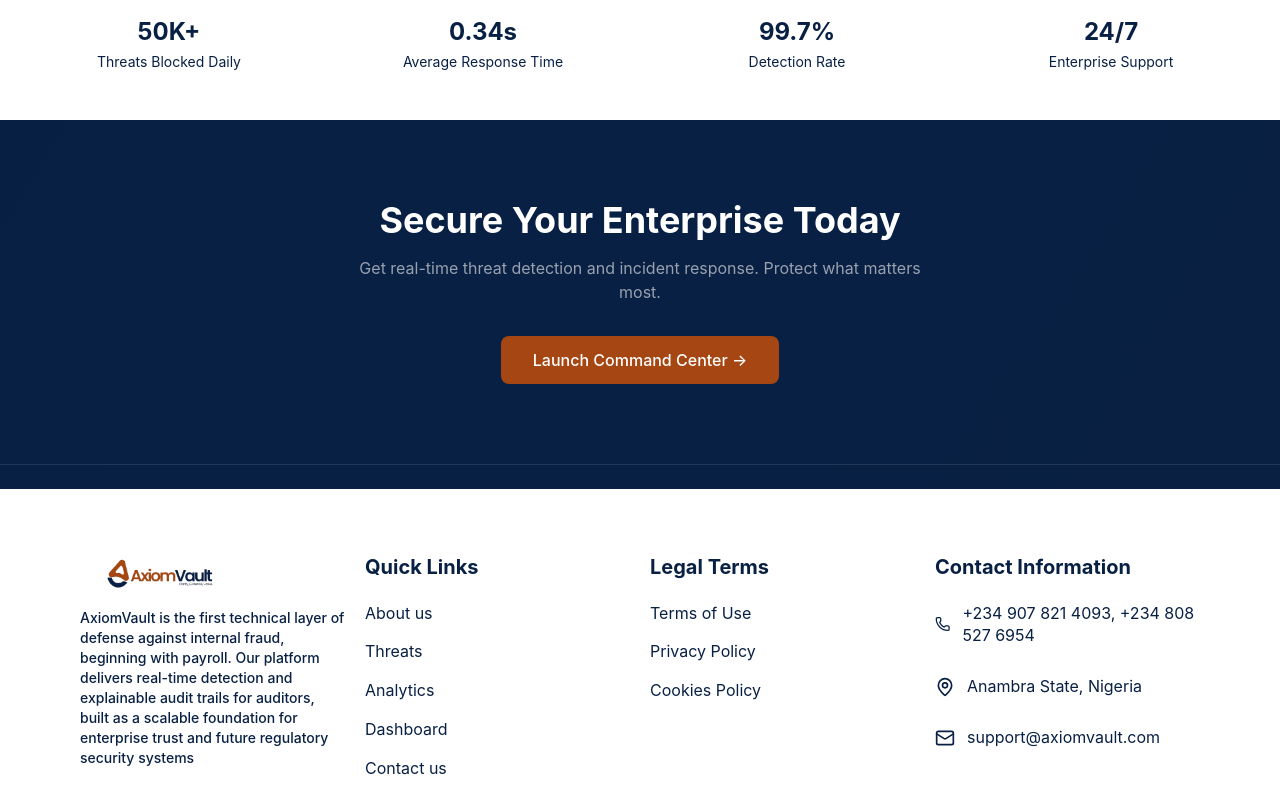
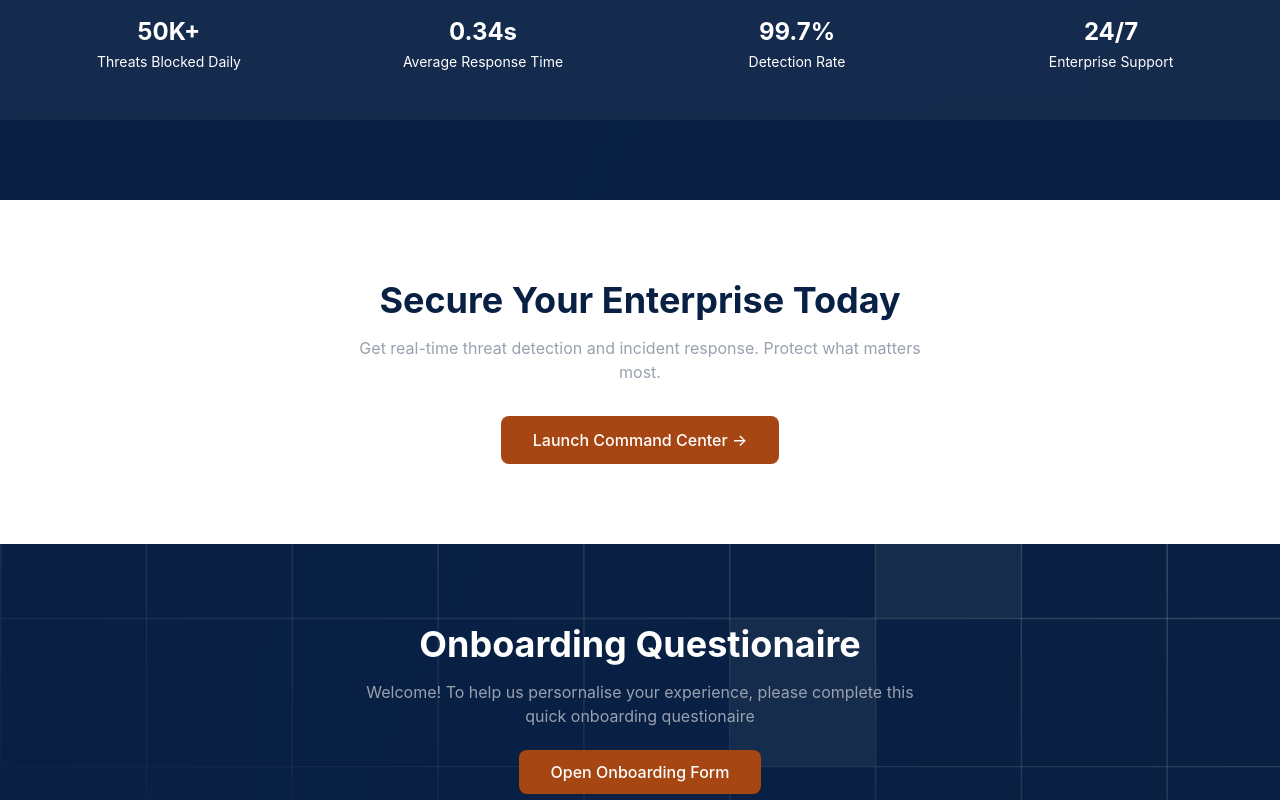
Before and after one commit to chikamso-cmd/AxiomVault, a React (Vite) app: page / in a window 1280 px wide. Shown: the part 1180-1980 px from the top of the page. Built offline with nearby package versions, Linux system fonts and the light colour scheme.

Commit message:
added a link to the google docx questionaire and also adjusted the padding on the footer, nav and contact sections respectively

```diff
--- a/src/Pages/AboutUs.jsx
+++ b/src/Pages/AboutUs.jsx
@@ -299,13 +299,13 @@ export default function AboutUs() {
       </section>
 
       {/* CTA */}
-      <section className="max-w-7xl mx-auto px-6 pb-32 text-center">
+      <section className="md:max-w-7xl mx-auto md:px-6 pb-32 text-center w-full ">
         <motion.div
           whileInView={{ opacity: 1, y: 0 }}
           initial={{ opacity: 0, y: 30 }}
           transition={{ duration: 0.6 }}
           viewport={{ once: true }}
-          className="bg-gradient-to-r from-axiom-red to-[#A6470F] rounded-2xl p-12"
+          className="bg-gradient-to-r from-axiom-red to-[#A6470F] md:rounded-2xl p-5"
         >
           <h3 className="text-3xl font-bold mb-4">Partner With AxiomVault</h3>
           <p className="text-white/90 mb-6 max-w-xl mx-auto">
@@ -314,7 +314,7 @@ export default function AboutUs() {
           </p>
 
           <Link to="/contact">
-            <button className="bg-white text-axiom-red font-semibold px-6 py-3 rounded-lg hover:bg-gray-100 transition">
+            <button className="bg-white text-axiom-red font-semibold px-6 py-3 rounded-lg hover:bg-gray-100 transition w-full md:w-fit">
               Contact Our Team
             </button>
           </Link>
--- a/src/Pages/Contact.jsx
+++ b/src/Pages/Contact.jsx
@@ -30,7 +30,7 @@ export default function ContactPage() {
   };
 
   return (
-    <div className="min-h-screen bg-gradient-to-br from-[#091F44] via-[#082044] to-[#092042] text-white px-4 py-16">
+    <div className="min-h-screen bg-gradient-to-br from-[#091F44] via-[#082044] to-[#092042] text-white ">
       <div className="max-w-6xl mx-auto">
         {/* Header */}
 
@@ -39,7 +39,7 @@ export default function ContactPage() {
           initial={{ opacity: 0, y: 30 }}
           animate={{ opacity: 1, y: 0 }}
           transition={{ duration: 0.6 }}
-          className="text-center mb-16 pt-20"
+          className="text-center mb-16 pt-20 mt-20 md:px-10 px-5"
         >
           <h1 className="text-4xl md:text-5xl font-bold mb-4">
             Contact <span className="text-axiom-red">Axiom Vault</span>
@@ -52,7 +52,7 @@ export default function ContactPage() {
         </motion.div>
 
         {/* Content */}
-        <div className="grid grid-cols-1 md:grid-cols-2 gap-12 items-start">
+        <div className="grid grid-cols-1 md:grid-cols-2 gap-12 items-start md:px-10 px-5">
           {/* Contact Info */}
           <motion.div
             initial={{ opacity: 0, x: -40 }}
@@ -108,7 +108,7 @@ export default function ContactPage() {
             initial={{ opacity: 0, x: 40 }}
             animate={{ opacity: 1, x: 0 }}
             transition={{ duration: 0.6, delay: 0.3 }}
-            className="bg-slate-900/70 backdrop-blur-xl border border-white/10 rounded-2xl p-8 shadow-xl"
+            className="bg-slate-900/70 backdrop-blur-xl border border-white/10 rounded-2xl p-8 shadow-xl px-5"
           >
             <h2 className="text-2xl font-semibold mb-6">Send Us a Message</h2>
 
--- a/src/Pages/LandingPage.jsx
+++ b/src/Pages/LandingPage.jsx
@@ -1,11 +1,10 @@
-
 import { ShieldCheck, Activity, BarChart2, Radar, Menu, X } from "lucide-react";
 import Nav from "../components/Nav";
-import {Feature, Incident, Stats, Metric} from  '../components/ThreatsStats'
-import Footer from "../components/Footer"
+import { Feature, Incident, Stats, Metric } from "../components/ThreatsStats";
+import Footer from "../components/Footer";
+import Onboarding from "../components/Onboarding";
 
 export default function LandingPage() {
-
   return (
     <div className="min-h-screen bg-gradient-to-br from-[#091F44] via-[#082044] to-[#092042] text-white font-sans pt-10">
       {/* Navbar */}
@@ -31,11 +30,11 @@ export default function LandingPage() {
           </p>
 
           <div className="flex flex-wrap gap-4">
-            <button className="bg-axiom-red hover:bg-[#A6470F] transition px-6 py-3 rounded-lg font-medium text-white">
+            <button className="bg-axiom-red hover:bg-[#A6470F] transition px-6 py-3 rounded-lg font-medium text-white w-full md:w-fit">
               Access Command Center →
             </button>
 
-            <button className="border border-axiom-red hover:bg-axiom-red/10 transition px-6 py-3 rounded-lg font-medium text-axiom-red">
+            <button className="border border-axiom-red hover:bg-axiom-red/10 transition px-6 py-3 rounded-lg font-medium text-axiom-red w-full md:w-fit">
               View Demo
             </button>
           </div>
@@ -104,7 +103,7 @@ export default function LandingPage() {
       </section>
 
       {/* Stats */}
-      <section className="bg-[#ffff] py-12">
+      <section className="bg-white/5 backdrop-blur py-12 ">
         <div className="max-w-7xl mx-auto px-6 grid grid-cols-2 md:grid-cols-4 gap-6 text-center">
           <Metric value="50K+" label="Threats Blocked Daily" />
           <Metric value="0.34s" label="Average Response Time" />
@@ -114,8 +113,8 @@ export default function LandingPage() {
       </section>
 
       {/* CTA */}
-      <section className="text-center py-20 px-6">
-        <h2 className="text-3xl md:text-4xl font-bold mb-4">
+      <section className="text-center py-20 px-6 bg-white mt-20">
+        <h2 className="text-3xl md:text-4xl font-bold mb-4 text-vault-navy">
           Secure Your Enterprise Today
         </h2>
         <p className="text-gray-400 max-w-xl mx-auto mb-8">
@@ -127,11 +126,13 @@ export default function LandingPage() {
           Launch Command Center →
         </button>
       </section>
+      <section className="text-center py-20 px-6 bgimg bg-white relative">
+        <Onboarding />
+      </section>
 
       {/* Footer */}
       <footer className="border-t border-white/10 py-6 text-sm text-gray-500">
         <Footer />
-
       </footer>
     </div>
   );
--- a/src/Pages/Threats.jsx
+++ b/src/Pages/Threats.jsx
@@ -167,7 +167,7 @@ export default function Threats() {
           response guidance in minutes.
         </p>
 
-        <button className="bg-axiom-red hover:bg-[#A6470F] transition px-6 py-3 rounded-lg font-medium text-white">
+        <button className="bg-axiom-red hover:bg-[#A6470F] transition px-6 py-3 rounded-lg font-medium text-white w-full md:w-fit">
           Launch Console
         </button>
       </section>
--- a/src/components/Footer.jsx
+++ b/src/components/Footer.jsx
@@ -6,7 +6,7 @@ import Logo1 from '../assets/Logo1.png'
 export default function Footer() {
   return (
     <section className="py-6 text-sm text-vault-navy bg-text-primary w-full">
-      <div className=" border-b border-b-vault-navy/10 px-20 py-10 mx-auto grid grid-cols-1 md:grid-cols-4 gap-5">
+      <div className=" border-b border-b-vault-navy/10 md:px-20 px-5 py-10 mx-auto grid grid-cols-1 md:grid-cols-2 lg:grid-cols-4 gap-5">
         <div className="flex flex-col gap-2">
 
           <Link to="/">
--- a/src/components/Nav.jsx
+++ b/src/components/Nav.jsx
@@ -60,9 +60,9 @@ export default function Nav() {
             onClick={() => setMobileOpen(!mobileOpen)}
           >
             {mobileOpen ? (
-              <X size={24} className="text-white" />
+              <X size={24} className="text-axiom-red" />
             ) : (
-              <Menu size={24} className="text-white" />
+              <Menu size={24} className="text-axiom-red" />
             )}
           </button>
         </div>
--- /dev/null
+++ b/src/components/Onboarding.jsx
@@ -0,0 +1,25 @@
+import React from "react";
+
+export default function Onboarding() {
+  const formUrl =
+    "https://docs.google.com/forms/d/e/1FAIpQLSeKJC59rOQzt9Za3hpYg6KYqV2nfgRoeB8s1aKd7IO88s_gDw/viewform?usp=publish-editor";
+  const introText =
+    "Welcome! To help us persornalise your experience, please complete this quick onboarding questionaire";
+
+  return (
+    <div className="text-center">
+      <h2 className="text-3xl md:text-4xl font-bold mb-4">
+        Onboarding Questionaire
+      </h2>
+      <p className="text-gray-400 max-w-xl mx-auto mb-8">{introText}</p>
+      <a
+        href={formUrl}
+        target="_blank"
+        rel="noopener noreferrer"
+        className="text-white rounded bg-axiom-red hover:bg-[#A6470F] transition px-8 py-3 rounded-lg font-medium text-white"
+      >
+        Open Onboarding Form
+      </a>
+    </div>
+  );
+}
--- a/src/components/ThreatsStats.jsx
+++ b/src/components/ThreatsStats.jsx
@@ -208,7 +208,7 @@ export const Stats = ({ label, value }) => {
 
 export const Metric = ({ value, label }) => {
   return (
-    <div className="text-vault-navy">
+    <div className="text-brand">
       <p className=" text-2xl font-bold mb-1">{value}</p>
       <p className=" text-sm">{label}</p>
     </div>
--- a/src/index.css
+++ b/src/index.css
@@ -30,3 +30,7 @@
   --color-text-secondary: #b0bec5;
   --color-text-muted: #78909c;
 }
+.bgimg{
+  background: url(./assets/grid.svg) center no-repeat;
+  background-size: cover;
+}
```
Also changed, not shown: src/assets/grid.svg (added).
